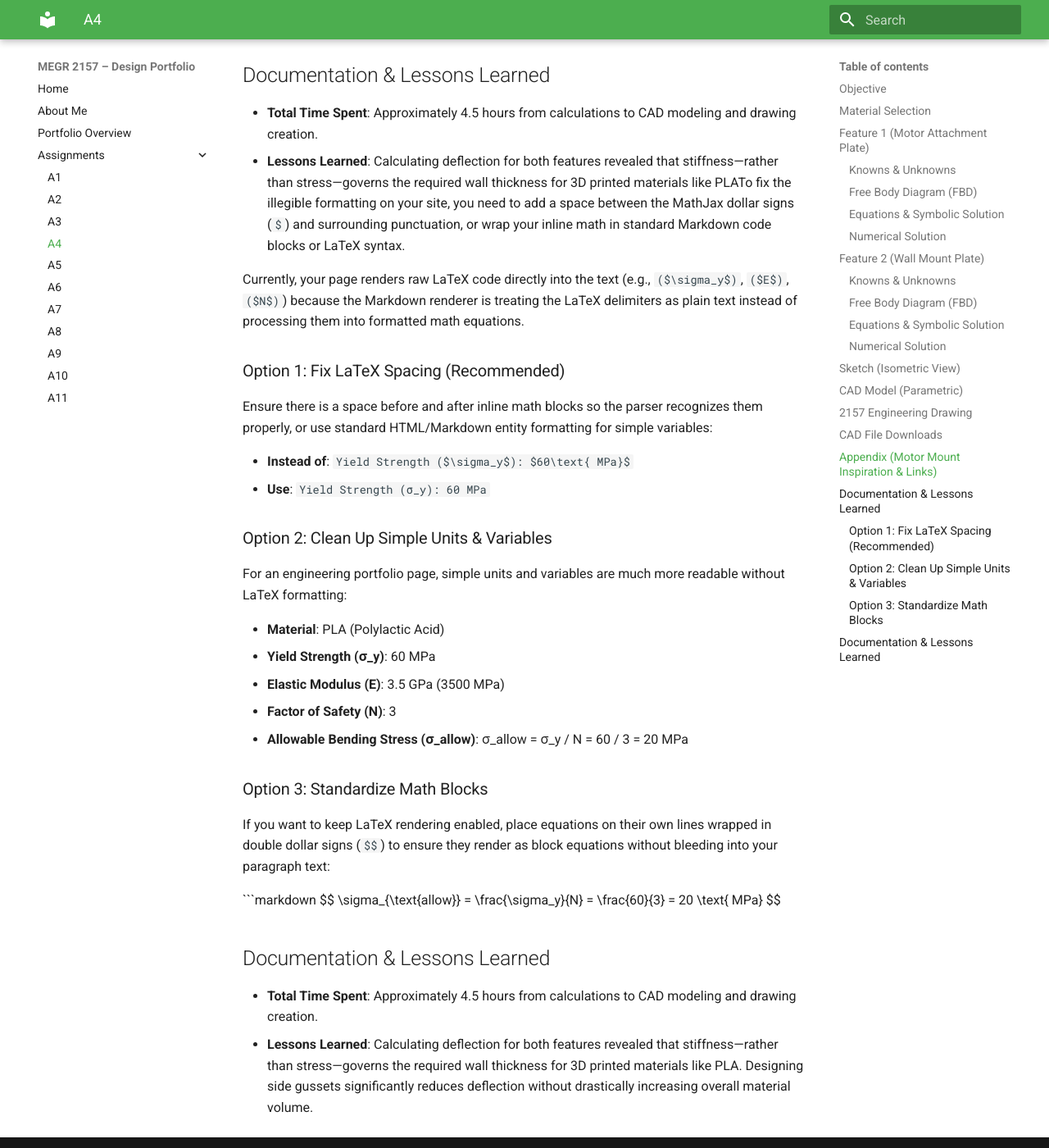
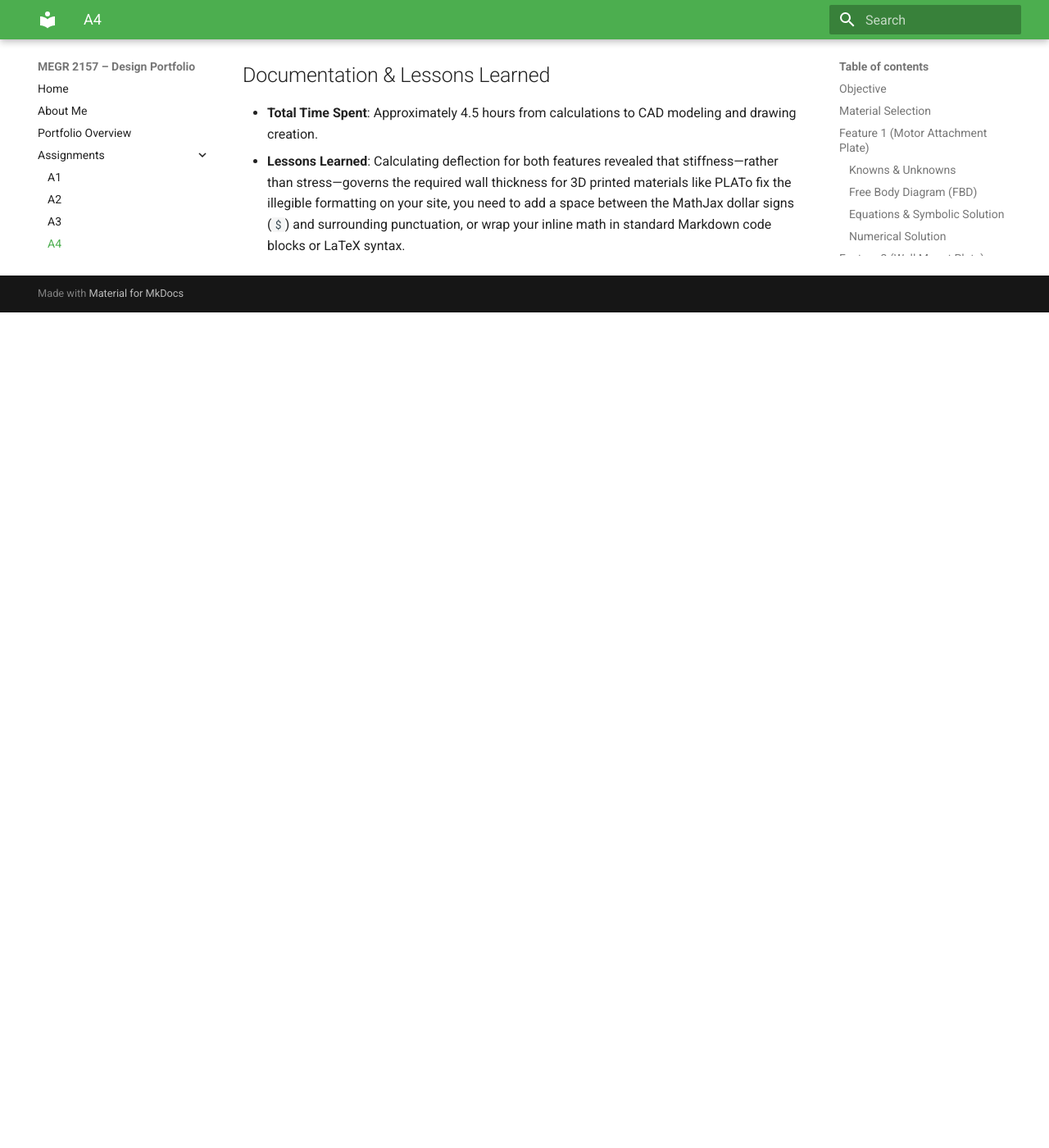
Before and after one commit to njablons/MEGR-2156-Portfolio, an MkDocs documentation site: the page built from docs/assignments/A04/index.md, in a window 1280 px wide and 1400 px high, scrolled down 3435 px. Shown: the whole window at 82% size. Built offline with MkDocs 1.6.1 and Material for MkDocs 9.7.7, drawn with Linux system fonts in a browser that asks for light colours; after the commit the page ends 3816 px from its top, so only the background shows below that.

Commit message:
Update index.md

````diff
--- a/docs/assignments/A04/index.md
+++ b/docs/assignments/A04/index.md
@@ -103,30 +103,3 @@ Design a motor mount attached to a rigid wall for a 24V DC Gear Motor (3.6 kg·c
 ## Documentation & Lessons Learned
 * **Total Time Spent**: Approximately 4.5 hours from calculations to CAD modeling and drawing creation.
 * **Lessons Learned**: Calculating deflection for both features revealed that stiffness—rather than stress—governs the required wall thickness for 3D printed materials like PLATo fix the illegible formatting on your site, you need to add a space between the MathJax dollar signs (`$`) and surrounding punctuation, or wrap your inline math in standard Markdown code blocks or LaTeX syntax.
-
-Currently, your page renders raw LaTeX code directly into the text (e.g., `($\sigma_y$)`, `($E$)`, `($N$)`) because the Markdown renderer is treating the LaTeX delimiters as plain text instead of processing them into formatted math equations.
-
-### Option 1: Fix LaTeX Spacing (Recommended)
-Ensure there is a space before and after inline math blocks so the parser recognizes them properly, or use standard HTML/Markdown entity formatting for simple variables:
-
-* **Instead of**: `Yield Strength ($\sigma_y$): $60\text{ MPa}$`
-* **Use**: `Yield Strength (σ_y): 60 MPa`
-
-### Option 2: Clean Up Simple Units & Variables
-For an engineering portfolio page, simple units and variables are much more readable without LaTeX formatting:
-
-* **Material**: PLA (Polylactic Acid)
-* **Yield Strength (σ_y)**: 60 MPa
-* **Elastic Modulus (E)**: 3.5 GPa (3500 MPa)
-* **Factor of Safety (N)**: 3
-* **Allowable Bending Stress (σ_allow)**: σ_allow = σ_y / N = 60 / 3 = 20 MPa
-
-### Option 3: Standardize Math Blocks
-If you want to keep LaTeX rendering enabled, place equations on their own lines wrapped in double dollar signs (`$$`) to ensure they render as block equations without bleeding into your paragraph text:
-
-```markdown
-$$ \sigma_{\text{allow}} = \frac{\sigma_y}{N} = \frac{60}{3} = 20 \text{ MPa} $$
-
-## Documentation & Lessons Learned
-* **Total Time Spent**: Approximately 4.5 hours from calculations to CAD modeling and drawing creation.
-* **Lessons Learned**: Calculating deflection for both features revealed that stiffness—rather than stress—governs the required wall thickness for 3D printed materials like PLA. Designing side gussets significantly reduces deflection without drastically increasing overall material volume.
````
